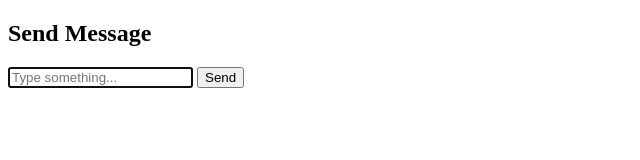
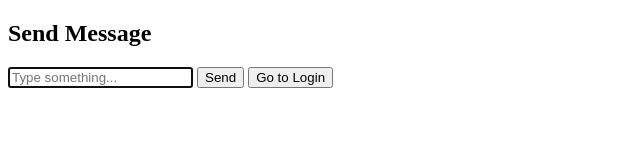
Before and after one commit to dee05-d/live, a plain HTML site: page index.html in a window 1280 px wide. Shown: the whole page, without its empty margins (0-640 px from the left). Drawn offline with Linux system fonts and the light colour scheme.

```diff
--- a/index.html
+++ b/index.html
@@ -9,6 +9,8 @@
 
 <input type="text" id="messageInput" placeholder="Type something..." />
 <button id="sendBtn">Send</button>
+<button onclick="goToLogin()">Go to Login</button>
+
 
 <div id="status"></div>
 
```
